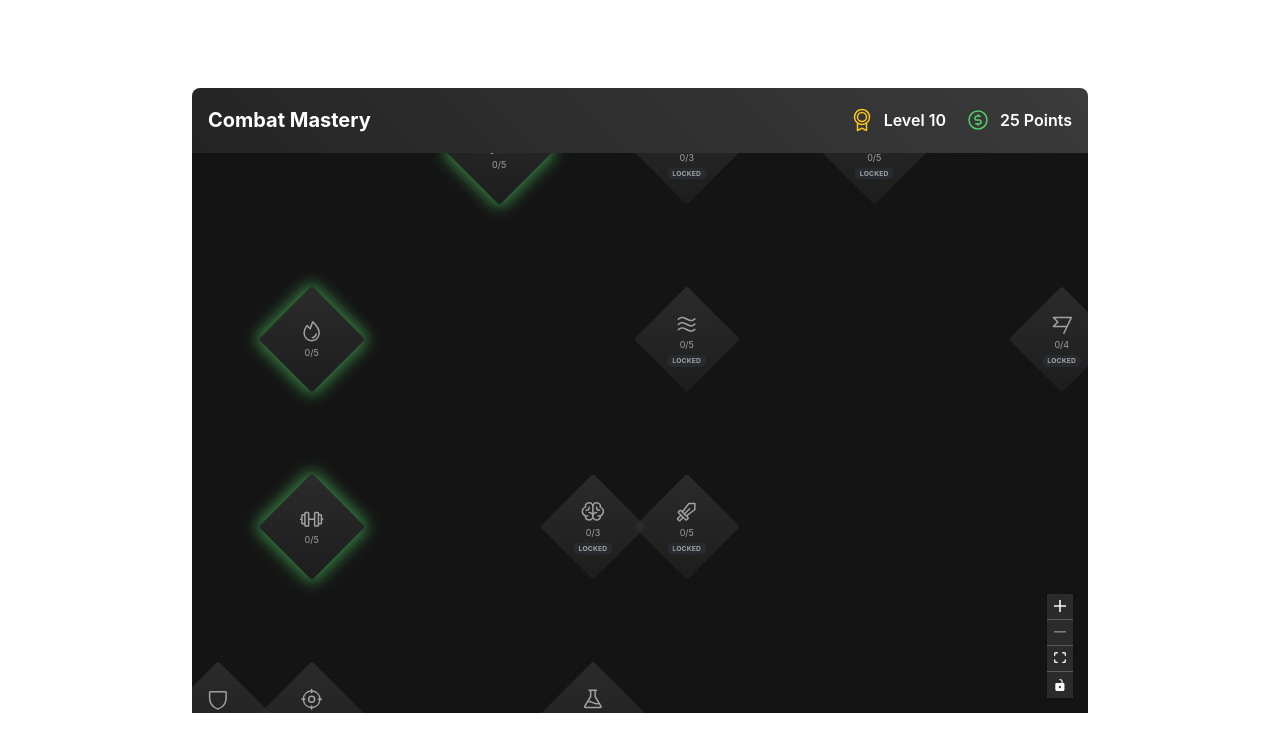
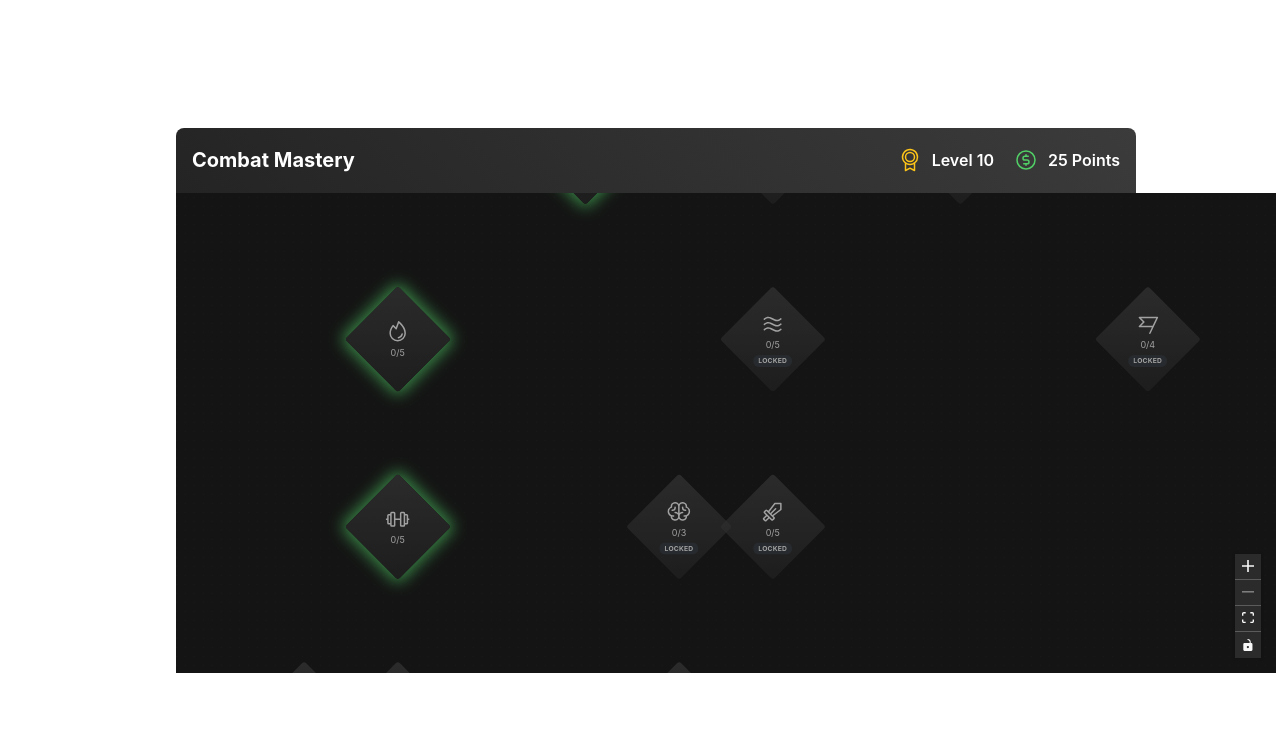
Before and after one commit to TURR3T5/od_skilltree, a React (Vite) app: page / in a window 1280 px wide. Shown: the top 752 px of the page. Built offline with nearby package versions, Linux system fonts and the light colour scheme.

Commit message:
increase size

```diff
--- a/src/App.tsx
+++ b/src/App.tsx
@@ -215,7 +215,7 @@ const App: React.FC = () => {
 	};
 
 	return (
-		<Container w='100%' h='100vh' style={{ display: 'flex', justifyContent: 'center', alignItems: 'center' }}>
+		<Container w={1100} h='100vh' style={{ display: 'flex', justifyContent: 'center', alignItems: 'center' }}>
 			<SkillTree data={skillTreeData} onSkillUpgrade={handleSkillUpgrade} onSkillDowngrade={handleSkillDowngrade} />
 		</Container>
 	);
--- a/src/components/SkillTree/SkillTree.tsx
+++ b/src/components/SkillTree/SkillTree.tsx
@@ -81,17 +81,17 @@ const SkillTreeInner: React.FC<SkillTreeProps> = ({ data, onSkillUpgrade, onSkil
 	}, []);
 
 	return (
-		<Container w={1000}>
-			<Stack gap={0}>
+		<Container w={1100}>
+			<Stack gap={0} w={1100}>
 				<SkillTreeHeader name={data.name} playerLevel={data.playerLevel} availablePoints={data.availablePoints} />
 
 				<Box
 					style={{
-						height: '70vh',
-						background: theme.colors.dark[8],
 						borderBottomLeftRadius: theme.radius.md,
 						borderBottomRightRadius: theme.radius.md,
 					}}
+					h='60vh'
+					bg='dark.8'
 				>
 					<ReactFlow ref={reactFlowRef} nodes={nodes} edges={edges} onNodesChange={onNodesChange} onEdgesChange={onEdgesChange} nodeTypes={nodeTypes} fitView proOptions={{ hideAttribution: true }} colorMode='dark' maxZoom={1.2} minZoom={0.75} onInit={onInit}>
 						<Background color={theme.colors.dark[7]} gap={12} size={1} />
--- a/src/components/SkillTree/SkillTreeHeader.tsx
+++ b/src/components/SkillTree/SkillTreeHeader.tsx
@@ -14,7 +14,8 @@ export const SkillTreeHeader: React.FC<SkillTreeHeaderProps> = ({ name, playerLe
 	return (
 		<Container
 			p='md'
-            w='100%'
+            w={1100}
+			m={0}
 			style={{
 				background: `linear-gradient(45deg, ${theme.colors.dark[7]}, ${theme.colors.dark[5]})`,
                 borderTopLeftRadius: theme.radius.md,
```
